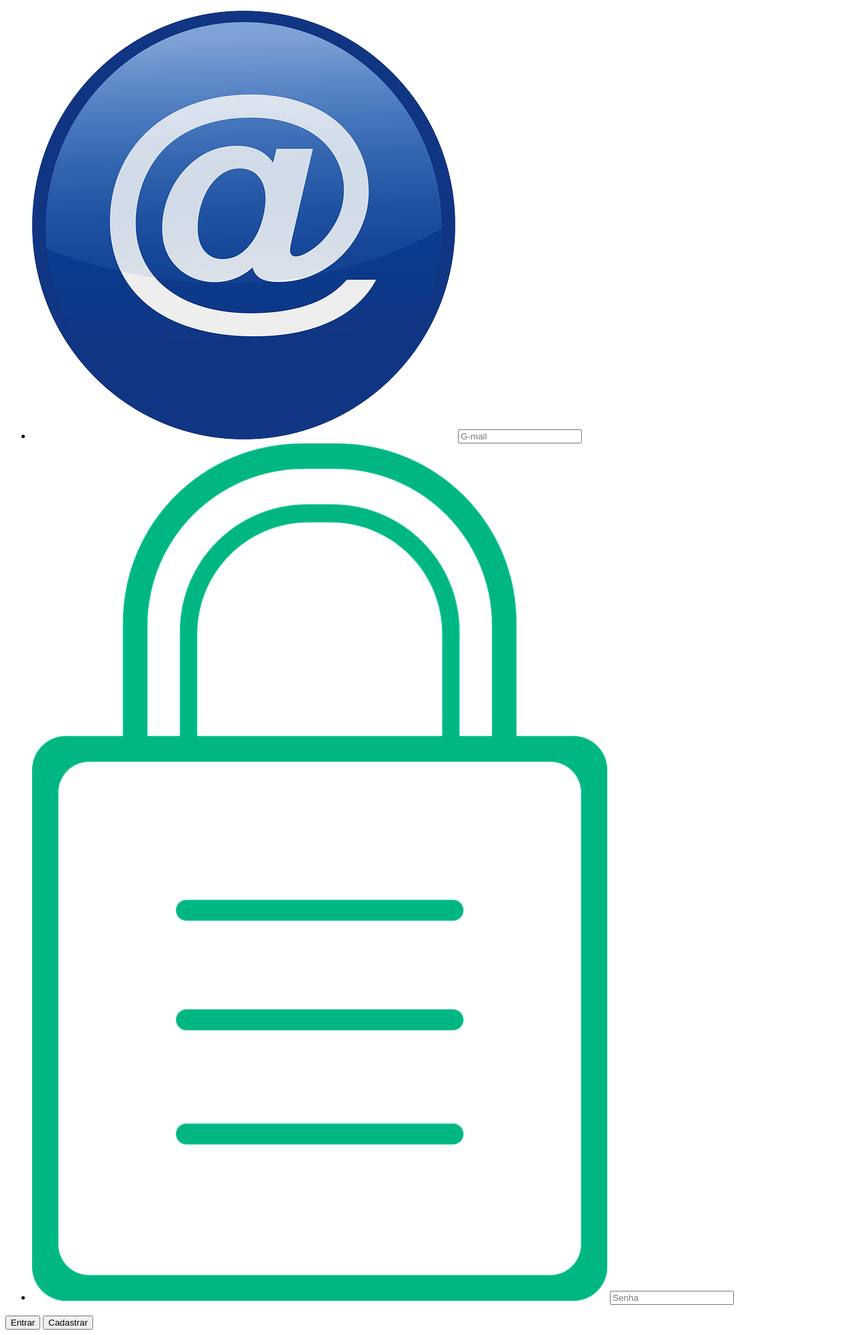
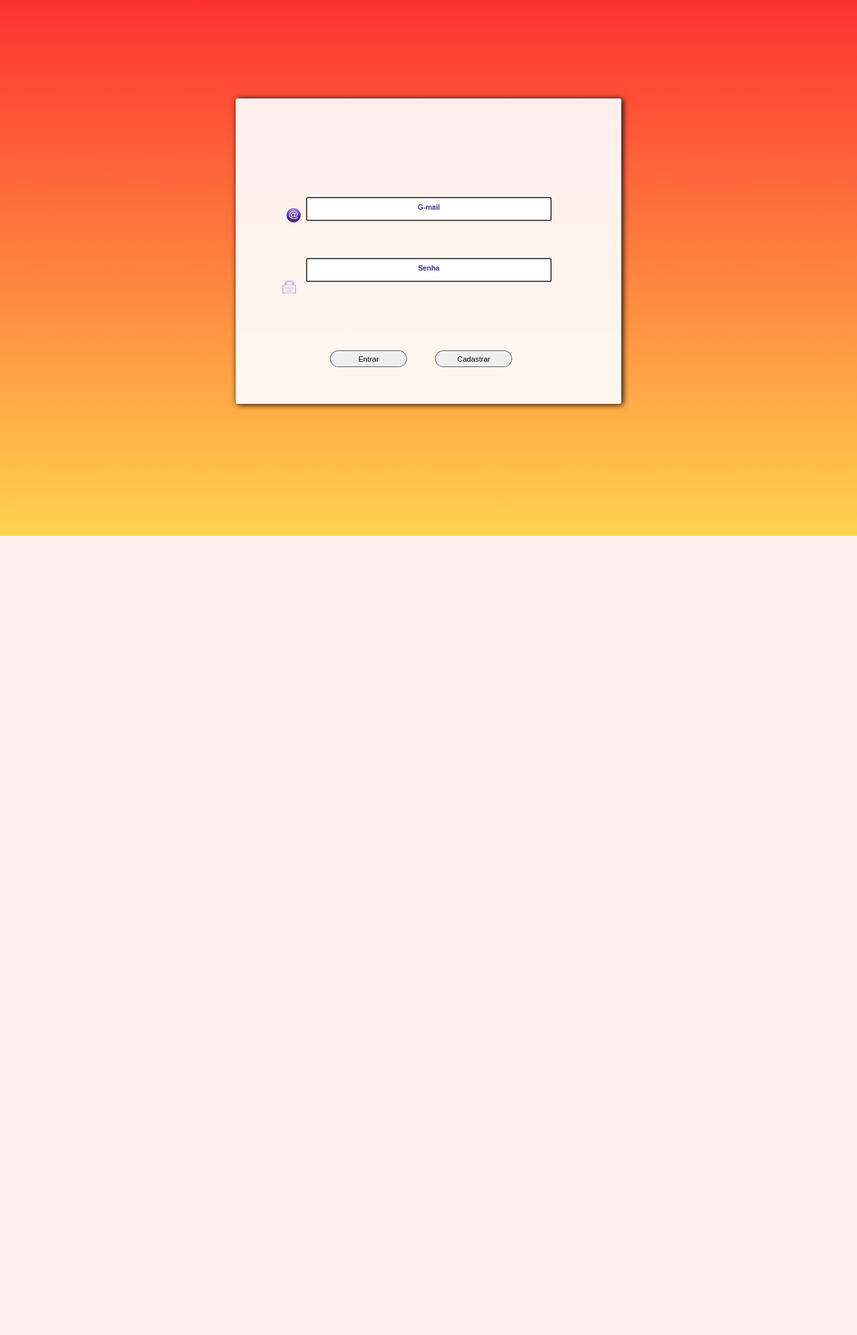
Before and after one commit to anacnr/lista, a PHP site: page /login.html in a window 1280 px wide. Shown: the whole page at 67% size. After the commit the page ends 800 px from the top, so only its background shows below. Run offline with PHP 8.4, Linux system fonts and the light colour scheme.

Commit message:
Arquivos de estilo

```diff
--- a/css/normal.css
+++ b/css/normal.css
@@ -85,7 +85,7 @@
     }
 
     form > button{
-        width: 25%;
+        width: 20%;
         height: 7%;
         border-width: 1px;
         border-style: solid;
@@ -94,7 +94,7 @@
         font-size: 2dvw;
         font-weight: 400;
         position: relative;
-        transform: translate(18vw,32vh);
+        transform: translate(22vw,32vh);
     }
 
     form > #cad{
@@ -162,8 +162,8 @@
     form > ul > li > input{
         position: relative;
         right: 2%;
-        width: 99%;
-        height: 10px;
+        width: 89%;
+        height: 5px;
         padding-top: 2%;
         padding-bottom: 4%;
         border-style: solid;
@@ -187,7 +187,7 @@
     }
 
     form > button{
-        width: 25%;
+        width: 20%;
         height: 25px;
         border-width: 1px;
         border-style: solid;
@@ -197,7 +197,7 @@
         font-weight: 100;
         margin-right: 15px;
         position: relative;
-        transform: translate(17vw,32vh);
+        transform: translate(19vw,32vh);
         cursor: pointer;
     }
 
@@ -308,3 +308,106 @@
         margin-left: 4%;
         }
 }
+
+@media (min-width: 1200px){
+    body{
+        background-image: linear-gradient(to bottom, #ff3131, #ffd34d);
+        background-attachment: fixed;
+    }
+
+    form{
+        position: relative;
+        margin: auto;
+        margin-top: 5%;
+        background-color: rgba(255, 255, 255, 0.909);
+        box-shadow: 2px 1px 10px black;
+        border-radius: 3px;
+        height: 57vh;
+        width: 45vw;
+        top: 84px;
+    }
+
+    form > ul > li{
+        list-style: none;
+    }
+
+    form > ul{
+        position: relative;
+        margin: auto;
+        top: 30%;
+        right: 2%;
+        width: 50vw;
+        height: 10vh;
+    }
+
+    form > ul > li > #gmail-icon{
+        width: 21px;
+        height: 21px;
+        position: absolute;
+        right: 84%;
+        bottom: 40%;
+        margin-right: 0px;
+        z-index: 1;
+        filter: hue-rotate(44deg);
+        cursor: context-menu;
+    }
+
+    form > ul > li > #lock-icon{
+        width: 20px;
+        height: 19px;
+        position: absolute;
+        top: 169%;
+        right: 85%;
+        z-index: 1;
+        filter: hue-rotate(96deg);
+        cursor: context-menu;
+    }
+
+    /*Esses são os campos onde vão receber os dados*/
+
+    form > ul > li > input{
+        position: relative;
+        left: 12%;
+        width: 56%;
+        height: 0px;
+        padding-top: 2%;
+        padding-bottom: 3%;
+        border-style: solid;
+        border-color: rgba(0, 0, 0, 0.675);
+        border-radius: 3px;
+        text-align: center;
+    }
+
+    form > ul > li > input::placeholder{
+        color: rgba(39, 39, 149, 0.94);
+        font-size: 0.8em;
+        font-weight: 600;
+    }
+
+    form > ul > li > #gmail {
+        margin-top: 10px;
+    }
+
+    form > ul > li > #senha{
+        margin-top: 55px;
+    }
+
+    form > button{
+        width: 20%;
+        height: 25px;
+        border-width: 1px;
+        border-style: solid;
+        border-color: rgba(0, 0, 0, 0.623);
+        border-radius: 25px;
+        font-size: 0.7em;
+        font-weight: 100;
+        margin-right: 15px;
+        position: relative;
+        transform: translate(11vw,37vh);
+        cursor: pointer;
+    }
+
+    form > #cad{
+        margin-left: 4%;
+        }
+}
```
